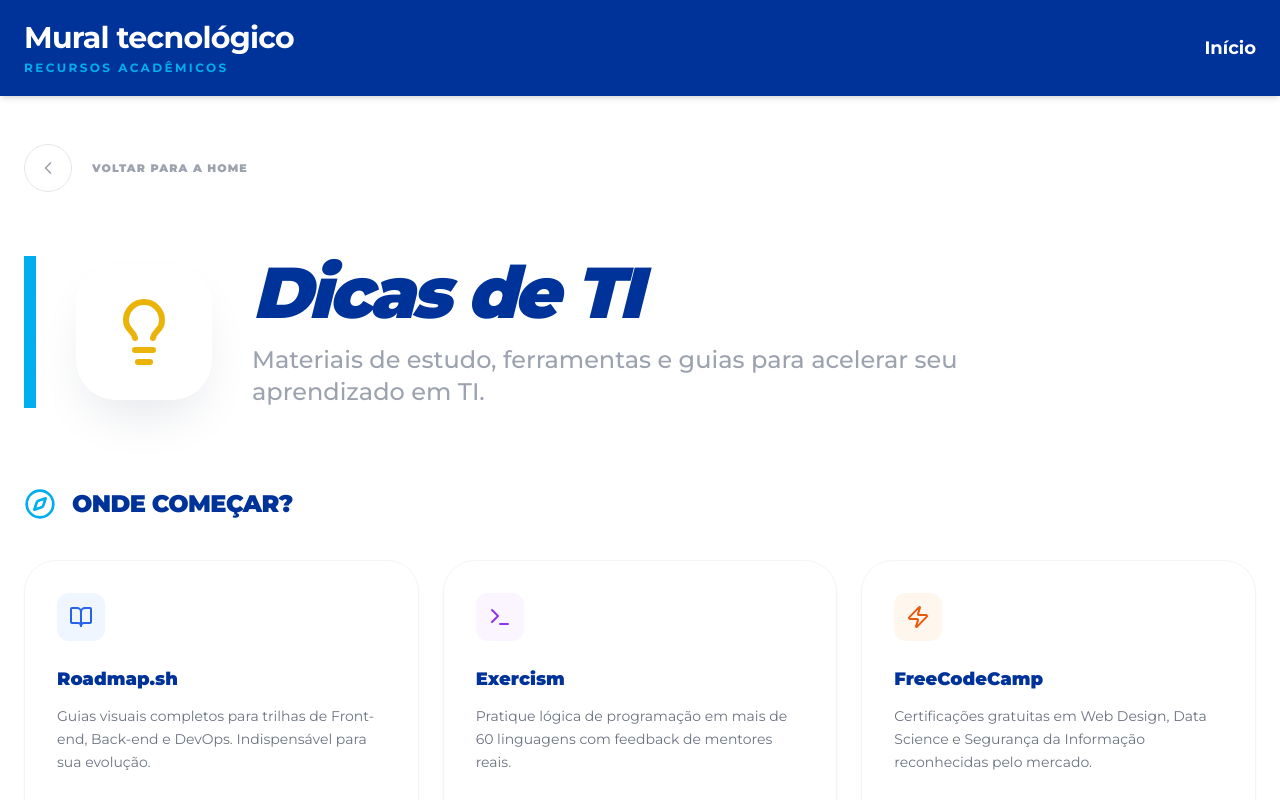
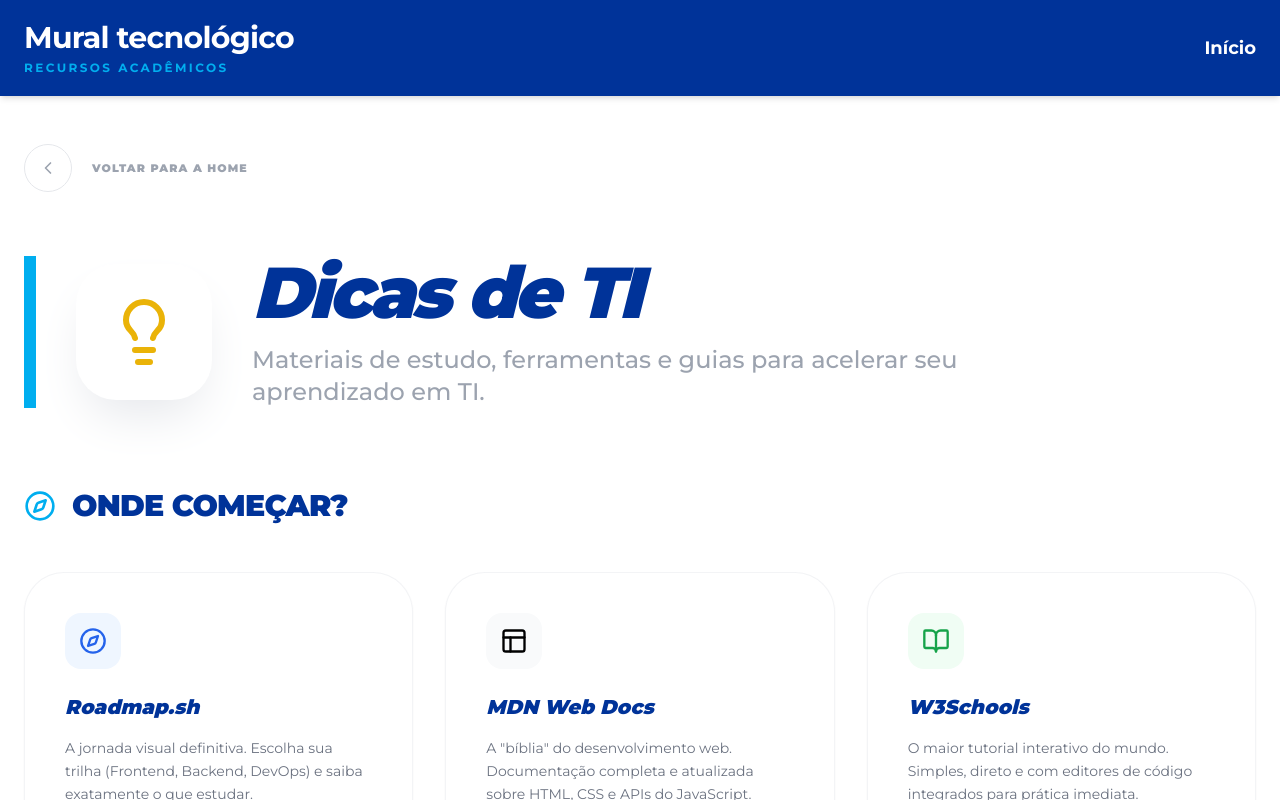
Before and after one commit to AntonioCandido/mural_ti, a React (Vite) app: page / in a window 1280 px wide. Both pictures are taken after a click on the element 169 px from the left and 1013 px from the top of the page. Shown: the top 800 px of the page. Built offline with nearby package versions, Linux system fonts and the light colour scheme.

Commit message:
feat: Enhance DetailView with new sections and icons
Adds new content sections to the `DetailView` component, including "Onde Começar?" for tips and a revised "Gigantes da Nuvem" section. This update also introduces new icons from lucide-react for improved visual representation of content.

```diff
--- a/screens/DetailView.tsx
+++ b/screens/DetailView.tsx
@@ -34,7 +34,8 @@ import {
   Linkedin,
   Facebook,
   BookOpen,
-  Terminal
+  Terminal,
+  MousePointerClick
 } from 'lucide-react';
 
 interface DetailViewProps {
@@ -177,77 +178,110 @@ const DetailView: React.FC<DetailViewProps> = ({ view, onBack }) => {
                 </div>
               </div>
             </div>
-
-            {/* Seção 4: Trilhas de Mercado (AWS & Azure) */}
+          </div>
+        );
+      case ViewType.DICAS:
+        return (
+          <div className="space-y-24">
+            {/* Seção 1: Trilhas e Roadmaps (Complementada) */}
             <div>
               <div className="flex items-center gap-4 mb-12">
-                <Layers className="text-estacio-cyan" size={32} />
-                <h3 className="text-3xl font-black text-estacio-navy uppercase tracking-tight">Gigantes da Nuvem</h3>
+                <Compass className="text-estacio-cyan" size={32} />
+                <h3 className="text-3xl font-black text-estacio-navy uppercase tracking-tight">Onde Começar?</h3>
               </div>
-
-              <div className="grid grid-cols-1 md:grid-cols-2 gap-8">
-                {/* AWS Card */}
-                <div className="bg-white p-10 rounded-[3rem] border border-gray-100 shadow-sm hover:shadow-xl transition-all flex flex-col">
-                  <div className="flex items-center gap-4 mb-8">
-                    <div className="w-12 h-12 bg-orange-50 rounded-2xl flex items-center justify-center text-orange-600">
-                      <Zap size={24} />
-                    </div>
-                    <h4 className="text-xl font-black text-estacio-navy italic">Amazon Web Services (AWS)</h4>
+              <div className="grid grid-cols-1 md:grid-cols-2 lg:grid-cols-3 gap-8">
+                {/* 1. Roadmap.sh */}
+                <div className="bg-white p-10 rounded-[2.5rem] border border-gray-100 shadow-sm hover:shadow-xl hover:border-blue-400 transition-all group flex flex-col border-b-4 border-b-blue-500">
+                  <div className="w-14 h-14 bg-blue-50 rounded-2xl flex items-center justify-center text-blue-600 mb-6 group-hover:bg-blue-600 group-hover:text-white transition-all">
+                    <Compass size={28} />
                   </div>
-                  <p className="text-gray-500 text-sm leading-relaxed mb-8">
-                    A plataforma de nuvem mais adotada globalmente. Ideal para arquitetura de sistemas e DevOps.
-                  </p>
-                  <ul className="space-y-3 mb-10 flex-grow">
-                    <li className="flex items-center gap-3 text-xs font-bold text-gray-600"><CheckCircle2 size={16} className="text-orange-500" /> Cloud Practitioner</li>
-                    <li className="flex items-center gap-3 text-xs font-bold text-gray-600"><CheckCircle2 size={16} className="text-orange-500" /> Solutions Architect Associate</li>
-                  </ul>
-                  <a href="https://aws.amazon.com/pt/certification/" target="_blank" className="flex items-center gap-2 text-orange-600 font-black text-[10px] uppercase tracking-widest hover:underline">
-                    Ver Exames AWS <ChevronRight size={14} />
+                  <h4 className="font-black text-xl text-estacio-navy mb-4 italic">Roadmap.sh</h4>
+                  <p className="text-gray-500 text-sm leading-relaxed mb-10 flex-grow">A jornada visual definitiva. Escolha sua trilha (Frontend, Backend, DevOps) e saiba exatamente o que estudar.</p>
+                  <a href="https://roadmap.sh" target="_blank" className="inline-flex items-center gap-2 text-estacio-cyan font-black text-xs uppercase tracking-widest hover:underline">
+                    Ver Roadmaps <ExternalLink size={14} />
                   </a>
                 </div>
 
-                {/* Azure Card */}
-                <div className="bg-white p-10 rounded-[3rem] border border-gray-100 shadow-sm hover:shadow-xl transition-all flex flex-col">
-                  <div className="flex items-center gap-4 mb-8">
-                    <div className="w-12 h-12 bg-blue-50 rounded-2xl flex items-center justify-center text-blue-600">
-                      <Cpu size={24} />
-                    </div>
-                    <h4 className="text-xl font-black text-estacio-navy italic">Microsoft Azure</h4>
+                {/* 2. MDN Web Docs (Novo) */}
+                <div className="bg-white p-10 rounded-[2.5rem] border border-gray-100 shadow-sm hover:shadow-xl hover:border-black transition-all group flex flex-col border-b-4 border-b-black">
+                  <div className="w-14 h-14 bg-gray-50 rounded-2xl flex items-center justify-center text-black mb-6 group-hover:bg-black group-hover:text-white transition-all">
+                    <Layout size={28} />
                   </div>
-                  <p className="text-gray-500 text-sm leading-relaxed mb-8">
-                    Foco total no mercado corporativo e integração com ecossistema Windows/Active Directory.
-                  </p>
-                  <ul className="space-y-3 mb-10 flex-grow">
-                    <li className="flex items-center gap-3 text-xs font-bold text-gray-600"><CheckCircle2 size={16} className="text-blue-500" /> Azure Fundamentals (AZ-900)</li>
-                    <li className="flex items-center gap-3 text-xs font-bold text-gray-600"><CheckCircle2 size={16} className="text-blue-500" /> Azure Admin (AZ-104)</li>
-                  </ul>
-                  <a href="https://learn.microsoft.com/pt-br/credentials/browse/?resource_type=certification" target="_blank" className="flex items-center gap-2 text-blue-600 font-black text-[10px] uppercase tracking-widest hover:underline">
-                    Ver Exames Azure <ChevronRight size={14} />
+                  <h4 className="font-black text-xl text-estacio-navy mb-4 italic">MDN Web Docs</h4>
+                  <p className="text-gray-500 text-sm leading-relaxed mb-10 flex-grow">A "bíblia" do desenvolvimento web. Documentação completa e atualizada sobre HTML, CSS e APIs do JavaScript.</p>
+                  <a href="https://developer.mozilla.org/" target="_blank" className="inline-flex items-center gap-2 text-estacio-cyan font-black text-xs uppercase tracking-widest hover:underline">
+                    Documentação MDN <ExternalLink size={14} />
+                  </a>
+                </div>
+
+                {/* 3. W3Schools (Novo) */}
+                <div className="bg-white p-10 rounded-[2.5rem] border border-gray-100 shadow-sm hover:shadow-xl hover:border-green-500 transition-all group flex flex-col border-b-4 border-b-green-500">
+                  <div className="w-14 h-14 bg-green-50 rounded-2xl flex items-center justify-center text-green-600 mb-6 group-hover:bg-green-600 group-hover:text-white transition-all">
+                    <BookOpen size={28} />
+                  </div>
+                  <h4 className="font-black text-xl text-estacio-navy mb-4 italic">W3Schools</h4>
+                  <p className="text-gray-500 text-sm leading-relaxed mb-10 flex-grow">O maior tutorial interativo do mundo. Simples, direto e com editores de código integrados para prática imediata.</p>
+                  <a href="https://www.w3schools.com/" target="_blank" className="inline-flex items-center gap-2 text-estacio-cyan font-black text-xs uppercase tracking-widest hover:underline">
+                    Aprender Agora <ExternalLink size={14} />
+                  </a>
+                </div>
+
+                {/* 4. Exercism */}
+                <div className="bg-white p-10 rounded-[2.5rem] border border-gray-100 shadow-sm hover:shadow-xl hover:border-purple-500 transition-all group flex flex-col border-b-4 border-b-purple-500">
+                  <div className="w-14 h-14 bg-purple-50 rounded-2xl flex items-center justify-center text-purple-600 mb-6 group-hover:bg-purple-600 group-hover:text-white transition-all">
+                    <Terminal size={28} />
+                  </div>
+                  <h4 className="font-black text-xl text-estacio-navy mb-4 italic">Exercism</h4>
+                  <p className="text-gray-500 text-sm leading-relaxed mb-10 flex-grow">Pratique lógica de programação em 67 linguagens com feedback de mentores reais. 100% gratuito e open source.</p>
+                  <a href="https://exercism.org" target="_blank" className="inline-flex items-center gap-2 text-estacio-cyan font-black text-xs uppercase tracking-widest hover:underline">
+                    Treinar Lógica <ExternalLink size={14} />
+                  </a>
+                </div>
+
+                {/* 5. FreeCodeCamp */}
+                <div className="bg-white p-10 rounded-[2.5rem] border border-gray-100 shadow-sm hover:shadow-xl hover:border-orange-500 transition-all group flex flex-col border-b-4 border-b-orange-600">
+                  <div className="w-14 h-14 bg-orange-50 rounded-2xl flex items-center justify-center text-orange-600 mb-6 group-hover:bg-orange-600 group-hover:text-white transition-all">
+                    <Zap size={28} />
+                  </div>
+                  <h4 className="font-black text-xl text-estacio-navy mb-4 italic">FreeCodeCamp</h4>
+                  <p className="text-gray-500 text-sm leading-relaxed mb-10 flex-grow">Certificações gratuitas em Web Design, Ciência de Dados e Segurança da Informação. Aprenda construindo projetos.</p>
+                  <a href="https://freecodecamp.org" target="_blank" className="inline-flex items-center gap-2 text-estacio-cyan font-black text-xs uppercase tracking-widest hover:underline">
+                    Obter Certificado <ExternalLink size={14} />
+                  </a>
+                </div>
+
+                {/* 6. Codewars (Novo) */}
+                <div className="bg-white p-10 rounded-[2.5rem] border border-gray-100 shadow-sm hover:shadow-xl hover:border-red-600 transition-all group flex flex-col border-b-4 border-b-red-700">
+                  <div className="w-14 h-14 bg-red-50 rounded-2xl flex items-center justify-center text-red-600 mb-6 group-hover:bg-red-600 group-hover:text-white transition-all">
+                    <Award size={28} />
+                  </div>
+                  <h4 className="font-black text-xl text-estacio-navy mb-4 italic">Codewars</h4>
+                  <p className="text-gray-500 text-sm leading-relaxed mb-10 flex-grow">Treine como um samurai resolvendo desafios chamados "Katas". Evolua seus níveis e domine sua linguagem favorita.</p>
+                  <a href="https://www.codewars.com/" target="_blank" className="inline-flex items-center gap-2 text-estacio-cyan font-black text-xs uppercase tracking-widest hover:underline">
+                    Desafiar Lógica <ExternalLink size={14} />
                   </a>
                 </div>
               </div>
             </div>
 
-            {/* Footer de Recursos de Estudo */}
-            <div className="bg-blue-50 p-10 md:p-14 rounded-[4rem] border border-blue-100 flex flex-col md:flex-row items-center gap-12">
-              <div className="bg-white p-8 rounded-[2rem] shadow-sm shrink-0">
-                <BookOpenCheck className="text-estacio-navy" size={48} />
-              </div>
-              <div>
-                <h5 className="text-2xl font-black text-estacio-navy mb-4 italic">Bônus: Onde estudar de graça?</h5>
-                <p className="text-gray-500 font-medium leading-relaxed mb-8">
-                  Além das parcerias, explore plataformas que oferecem trilhas gratuitas e certificações de entrada reconhecidas por grandes empresas de tecnologia.
-                </p>
-                <div className="flex flex-wrap gap-4">
-                  {[
-                    { name: "Udemy Free", url: "https://www.udemy.com" },
-                    { name: "Coursera", url: "https://www.coursera.org" },
-                    { name: "edX", url: "https://www.edx.org" }
-                  ].map((site, i) => (
-                    <a key={i} href={site.url} target="_blank" className="bg-white px-6 py-3 rounded-2xl text-[10px] font-black uppercase text-estacio-navy shadow-sm hover:shadow-lg transition-all border border-gray-100">
-                      {site.name} <ExternalLink size={12} className="inline ml-1" />
-                    </a>
-                  ))}
+            {/* Seção 2: Carreira & Visibilidade */}
+            <div className="bg-estacio-navy p-10 md:p-16 rounded-[4rem] text-white relative overflow-hidden">
+              <div className="absolute top-0 right-0 w-64 h-64 bg-estacio-cyan/10 rounded-full -mr-32 -mt-32 blur-2xl"></div>
+              <div className="max-w-4xl relative z-10">
+                <h3 className="text-4xl font-black mb-10 tracking-tighter">Dicas de Carreira</h3>
+                <div className="space-y-12">
+                  <div className="flex flex-col md:flex-row gap-8 items-start">
+                    <div className="bg-estacio-cyan p-5 rounded-[2rem] shrink-0 shadow-lg shadow-estacio-cyan/20">
+                      <svg className="w-8 h-8" fill="currentColor" viewBox="0 0 24 24"><path d="M12 0c-6.626 0-12 5.373-12 12 0 5.302 3.438 9.8 8.207 11.387.599.111.793-.261.793-.577v-2.234c-3.338.726-4.041-1.416-4.041-1.416-.546-1.387-1.333-1.756-1.333-1.756-1.089-.745.083-.729.083-.729 1.205.084 1.839 1.237 1.839 1.237 1.07 1.834 2.807 1.304 3.492.997.107-.775.418-1.305.762-1.604-2.665-.305-5.467-1.334-5.467-5.931 0-1.311.469-2.381 1.236-3.221-.124-.303-.535-1.524.117-3.176 0 0 1.008-.322 3.301 1.23.957-.266 1.983-.399 3.003-.404 1.02.005 2.047.138 3.006.404 2.291-1.552 3.297-1.23 3.297-1.23.653 1.653.242 2.874.118 3.176.77.84 1.235 1.911 1.235 3.221 0 4.609-2.807 5.624-5.479 5.921.43.372.823 1.102.823 2.222v3.293c0 .319.192.694.801.576 4.765-1.589 8.199-6.086 8.199-11.386 0-6.627-5.373-12-12-12z"/></svg>
+                    </div>
+                    <div>
+                      <h5 className="font-black text-2xl mb-4 italic text-estacio-cyan">Seu GitHub é seu currículo</h5>
+                      <p className="text-blue-100/70 text-lg leading-relaxed mb-8">Documentação é o que separa um dev amador de um profissional. Projetos com README detalhados recebem muito mais atenção em processos seletivos.</p>
+                      <a href="https://github.com/matiassingers/awesome-readme" target="_blank" className="inline-flex items-center gap-3 bg-white/10 px-8 py-3.5 rounded-2xl text-[11px] font-black uppercase tracking-widest hover:bg-estacio-cyan transition-colors">
+                        Guia: Awesome README <ExternalLink size={14} />
+                      </a>
+                    </div>
+                  </div>
                 </div>
               </div>
             </div>
@@ -331,73 +365,6 @@ const DetailView: React.FC<DetailViewProps> = ({ view, onBack }) => {
             </div>
           </div>
         );
-      case ViewType.DICAS:
-        return (
-          <div className="space-y-20">
-            {/* Seção 1: Trilhas e Roadmaps */}
-            <div>
-              <div className="flex items-center gap-4 mb-10">
-                <Compass className="text-estacio-cyan" size={32} />
-                <h3 className="text-2xl font-black text-estacio-navy uppercase tracking-tight">Onde Começar?</h3>
-              </div>
-              <div className="grid grid-cols-1 md:grid-cols-2 lg:grid-cols-3 gap-6">
-                <div className="bg-white p-8 rounded-[2rem] border border-gray-100 shadow-sm hover:shadow-xl hover:border-estacio-cyan/30 transition-all group">
-                  <div className="w-12 h-12 bg-blue-50 rounded-xl flex items-center justify-center text-blue-600 mb-6 group-hover:scale-110 transition-transform">
-                    <BookOpen size={24} />
-                  </div>
-                  <h4 className="font-black text-lg text-estacio-navy mb-3">Roadmap.sh</h4>
-                  <p className="text-gray-500 text-sm leading-relaxed mb-6">Guias visuais completos para trilhas de Front-end, Back-end e DevOps. Indispensável para sua evolução.</p>
-                  <a href="https://roadmap.sh" target="_blank" className="inline-flex items-center gap-2 text-estacio-cyan font-bold text-xs uppercase tracking-widest hover:underline">
-                    Explorar Trilhas <ExternalLink size={14} />
-                  </a>
-                </div>
-
-                <div className="bg-white p-8 rounded-[2rem] border border-gray-100 shadow-sm hover:shadow-xl hover:border-estacio-cyan/30 transition-all group">
-                  <div className="w-12 h-12 bg-purple-50 rounded-xl flex items-center justify-center text-purple-600 mb-6 group-hover:scale-110 transition-transform">
-                    <Terminal size={24} />
-                  </div>
-                  <h4 className="font-black text-lg text-estacio-navy mb-3">Exercism</h4>
-                  <p className="text-gray-500 text-sm leading-relaxed mb-6">Pratique lógica de programação em mais de 60 linguagens com feedback de mentores reais.</p>
-                  <a href="https://exercism.org" target="_blank" className="inline-flex items-center gap-2 text-estacio-cyan font-bold text-xs uppercase tracking-widest hover:underline">
-                    Praticar Código <ExternalLink size={14} />
-                  </a>
-                </div>
-
-                <div className="bg-white p-8 rounded-[2rem] border border-gray-100 shadow-sm hover:shadow-xl hover:border-estacio-cyan/30 transition-all group">
-                  <div className="w-12 h-12 bg-orange-50 rounded-xl flex items-center justify-center text-orange-600 mb-6 group-hover:scale-110 transition-transform">
-                    <Zap size={24} />
-                  </div>
-                  <h4 className="font-black text-lg text-estacio-navy mb-3">FreeCodeCamp</h4>
-                  <p className="text-gray-500 text-sm leading-relaxed mb-6">Certificações gratuitas em Web Design, Data Science e Segurança da Informação reconhecidas pelo mercado.</p>
-                  <a href="https://freecodecamp.org" target="_blank" className="inline-flex items-center gap-2 text-estacio-cyan font-bold text-xs uppercase tracking-widest hover:underline">
-                    Obter Certificado <ExternalLink size={14} />
-                  </a>
-                </div>
-              </div>
-            </div>
-
-            {/* Seção 2: Carreira & Visibilidade */}
-            <div className="bg-estacio-navy p-10 md:p-16 rounded-[3rem] text-white">
-              <div className="max-w-4xl">
-                <h3 className="text-3xl md:text-4xl font-black mb-10">Dicas de Carreira</h3>
-                <div className="space-y-12">
-                  <div className="flex flex-col md:flex-row gap-8 items-start">
-                    <div className="bg-estacio-cyan p-4 rounded-3xl shrink-0">
-                      <svg className="w-8 h-8" fill="currentColor" viewBox="0 0 24 24"><path d="M12 0c-6.626 0-12 5.373-12 12 0 5.302 3.438 9.8 8.207 11.387.599.111.793-.261.793-.577v-2.234c-3.338.726-4.041-1.416-4.041-1.416-.546-1.387-1.333-1.756-1.333-1.756-1.089-.745.083-.729.083-.729 1.205.084 1.839 1.237 1.839 1.237 1.07 1.834 2.807 1.304 3.492.997.107-.775.418-1.305.762-1.604-2.665-.305-5.467-1.334-5.467-5.931 0-1.311.469-2.381 1.236-3.221-.124-.303-.535-1.524.117-3.176 0 0 1.008-.322 3.301 1.23.957-.266 1.983-.399 3.003-.404 1.02.005 2.047.138 3.006.404 2.291-1.552 3.297-1.23 3.297-1.23.653 1.653.242 2.874.118 3.176.77.84 1.235 1.911 1.235 3.221 0 4.609-2.807 5.624-5.479 5.921.43.372.823 1.102.823 2.222v3.293c0 .319.192.694.801.576 4.765-1.589 8.199-6.086 8.199-11.386 0-6.627-5.373-12-12-12z"/></svg>
-                    </div>
-                    <div>
-                      <h5 className="font-black text-xl mb-3 italic text-estacio-cyan">Seu GitHub é seu currículo</h5>
-                      <p className="text-blue-100/70 leading-relaxed mb-6">Documentação é o que separa um dev amador de um profissional. Projetos com README detalhados recebem muito mais atenção em processos seletivos.</p>
-                      <a href="https://github.com/matiassingers/awesome-readme" target="_blank" className="inline-flex items-center gap-2 bg-white/10 px-5 py-2.5 rounded-full text-xs font-black uppercase tracking-widest hover:bg-estacio-cyan transition-colors">
-                        Guia: Awesome README <ExternalLink size={14} />
-                      </a>
-                    </div>
-                  </div>
-                </div>
-              </div>
-            </div>
-          </div>
-        );
       case ViewType.ESTAGIOS:
         return (
           <div className="space-y-20">
@@ -405,7 +372,7 @@ const DetailView: React.FC<DetailViewProps> = ({ view, onBack }) => {
             <div>
               <div className="flex items-center gap-4 mb-10">
                 <Compass className="text-estacio-cyan" size={32} />
-                <h3 className="text-2xl font-black text-estacio-navy uppercase tracking-tight">Onde Encontrar Vagas?</h3>
+                <h3 className="text-2xl font-black text-estacio-navy uppercase tracking-tight">Onde Começar?</h3>
               </div>
               <div className="grid grid-cols-1 md:grid-cols-2 lg:grid-cols-3 gap-8">
                 {/* Encontre sua Vaga */}
```
